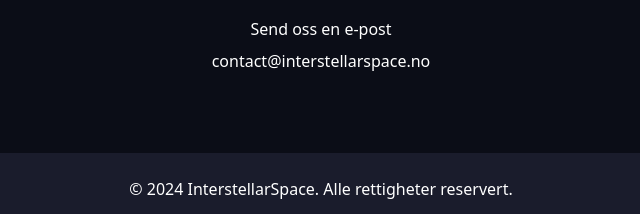
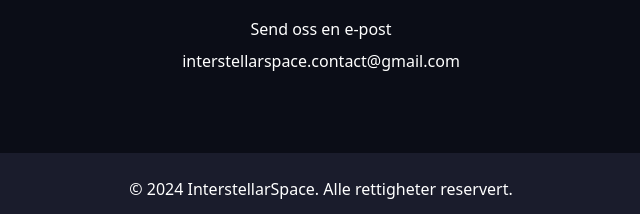
Before and after one commit to IntersteIIarSpace/homepage, a plain HTML site: page index.html in a window 1280 px wide. Shown: the part 1659-1873 px from the top of the page, 319-959 px from the left. Drawn offline with nearby package versions, Linux system fonts and the light colour scheme.

Commit message:
Update index.html
Endret mail

```diff
--- a/index.html
+++ b/index.html
@@ -87,7 +87,7 @@
 <section id="kontakt" class="py-20 text-center">
     <h2 class="text-3xl font-bold mb-5">Kontakt Oss</h2>
     <p><a href="mailto:contact@interstellarspace.no" class="hover:text-blue-400">Send oss en e-post</a></p>
-    <p class="mt-2">contact@interstellarspace.no</p>
+    <p class="mt-2">interstellarspace.contact@gmail.com</p>
 </section>
 
 <footer class="bg-[#1a1c2c] text-center p-6">
```
